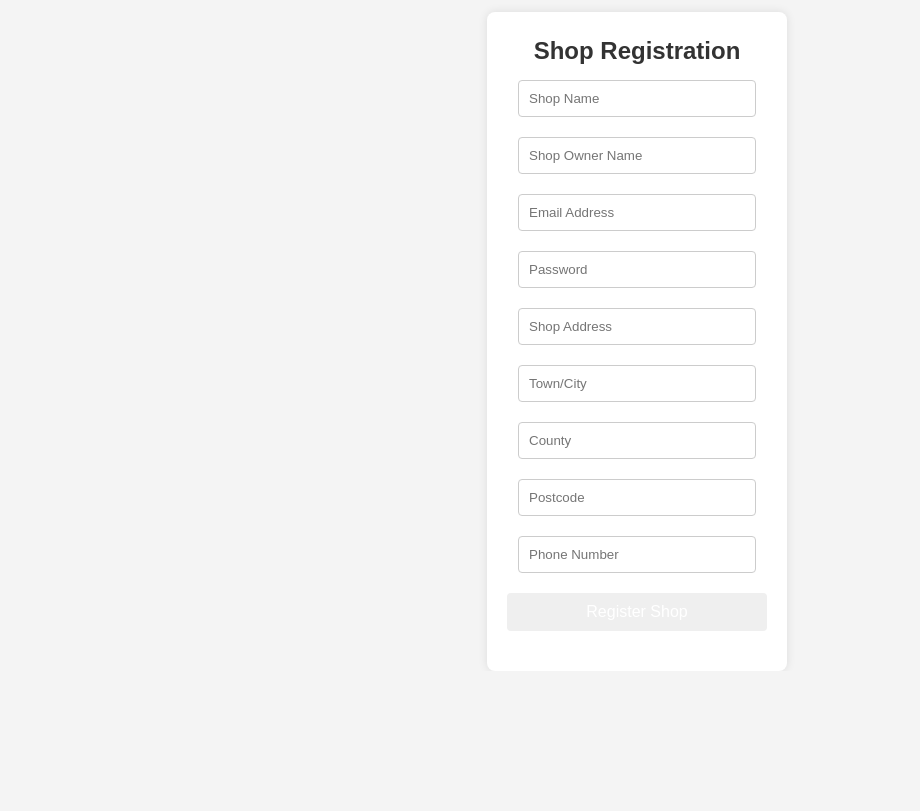
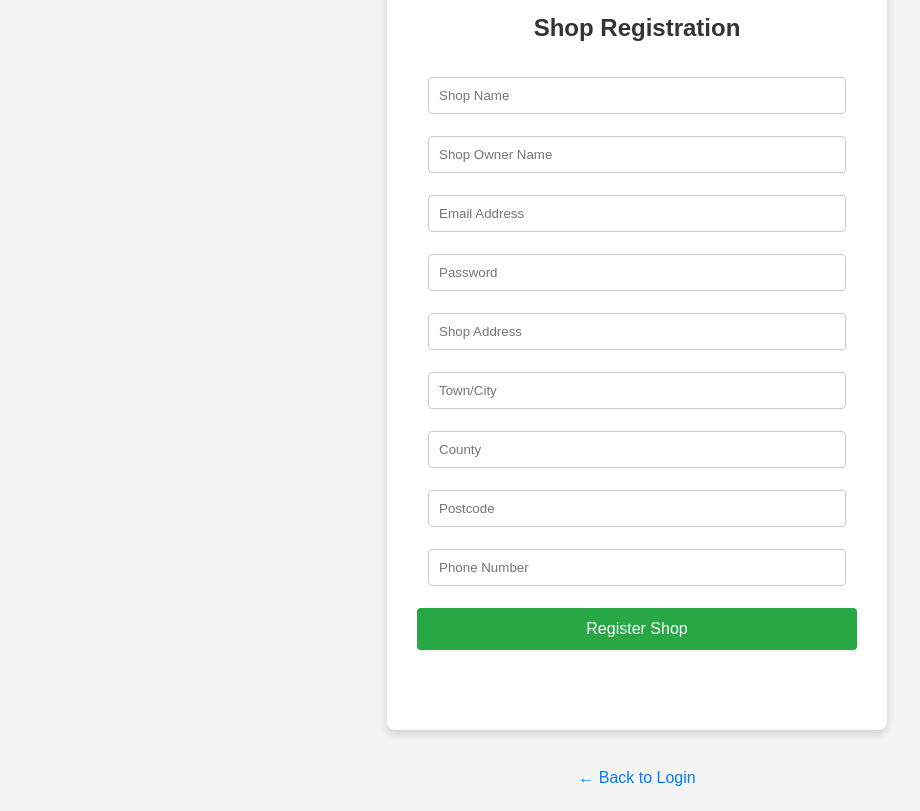
Before and after one commit to Murky92/FinalProject, a plain HTML site: page signup.html in a window 1280 px wide. Shown: the part 155-966 px from the top of the page, without its empty margins (3-923 px from the left). Before the commit the page ends 826 px from the top, so only its background shows below. Drawn offline with Linux system fonts and the light colour scheme.

```diff
--- a/signup.html
+++ b/signup.html
@@ -3,14 +3,101 @@
 <head>
     <meta charset="UTF-8">
     <meta name="viewport" content="width=device-width, initial-scale=1.0">
-    <title>Store Registration</title>
+    <title>Store Registration - Tabletop Reserve</title>
     <script src="https://www.gstatic.com/firebasejs/8.6.8/firebase-app.js"></script>
     <script src="https://www.gstatic.com/firebasejs/8.6.8/firebase-auth.js"></script>
     <script src="https://www.gstatic.com/firebasejs/8.6.8/firebase-firestore.js"></script>
     <link rel="stylesheet" href="styles.css">
+    <style>
+        body {
+            /* Remove the background image with logo */
+            background-image: none;
+            display: flex;
+            justify-content: center;
+            align-items: center;
+            min-height: 100vh;
+            margin: 0;
+            padding: 20px;
+            background-color: #f4f4f4;
+        }
+
+        .main-container {
+            display: flex;
+            flex-direction: column;
+            align-items: center;
+            width: 100%;
+            max-width: 500px;
+            margin: 0 auto;
+        }
+
+        .logo {
+            max-width: 300px;
+            margin-bottom: 30px;
+        }
+
+        .signup-container {
+            width: 100%;
+            padding: 30px;
+            border-radius: 8px;
+            box-shadow: 0 4px 10px rgba(0, 0, 0, 0.15);
+            background: white;
+            margin-bottom: 20px;
+        }
+
+        .signup-container h2 {
+            margin-top: 0;
+            margin-bottom: 20px;
+            text-align: center;
+            color: #333;
+        }
+
+        .signup-container input {
+            margin-bottom: 12px;
+        }
+
+        button[type="submit"] {
+            background-color: #28a745;
+            color: white;
+            border: none;
+            padding: 12px;
+            border-radius: 4px;
+            width: 100%;
+            cursor: pointer;
+            font-size: 16px;
+            margin-top: 10px;
+            transition: background-color 0.3s;
+        }
+
+        button[type="submit"]:hover {
+            background-color: #218838;
+        }
+
+        #error-message {
+            color: #dc3545;
+            text-align: center;
+            margin: 10px 0;
+            min-height: 20px;
+        }
+
+        .back-link {
+            margin-top: 15px;
+            text-align: center;
+        }
+
+        .back-link a {
+            color: #007BFF;
+            text-decoration: none;
+        }
+
+        .back-link a:hover {
+            text-decoration: underline;
+        }
+    </style>
 </head>
 <body>
+    <div class="main-container">
         <img src="logo-transparent-png.png" alt="Tabletop Reserve Logo" class="logo">
+
         <div class="signup-container">
             <h2>Shop Registration</h2>
             <form id="store-signup-form">
@@ -26,6 +113,11 @@
                 <button type="submit">Register Shop</button>
             </form>
             <p id="error-message"></p>
+        </div>
+
+        <div class="back-link">
+            <a href="homepage.html">← Back to Login</a>
+        </div>
     </div>
 
     <script>
```
Also changed, not shown: homepage.html (+73 -1 lines), shop-reservations.html (+51 -10 lines), shop-tables.html (+56 -6 lines). Lines whose indentation alone changed are shown as unchanged.
